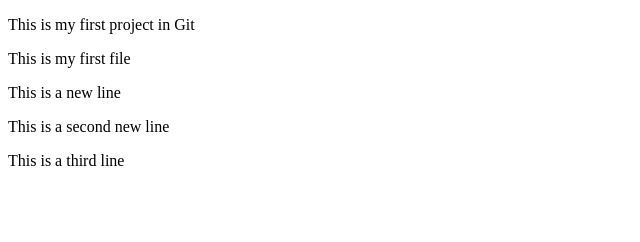
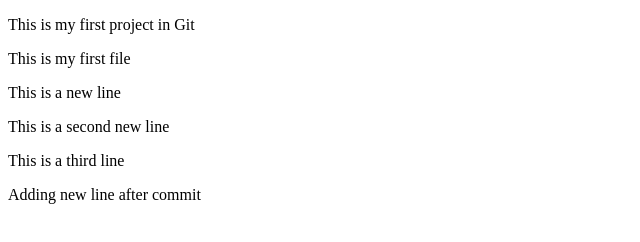
Before and after one commit to santhosh698/myfirstproject, a plain HTML site: page index.html in a window 1280 px wide. Shown: the whole page, without its empty margins (0-640 px from the left). Drawn offline with Linux system fonts and the light colour scheme.

Commit message:
Updated index file with newline

```diff
--- a/index.html
+++ b/index.html
@@ -14,5 +14,7 @@ New Git site
 <p> This is a new line </p>
 <p> This is a second new line </p>
 <p> This is a third line </p>
+
+<p> Adding new line after commit </p>
 </body>
 </html>
```
